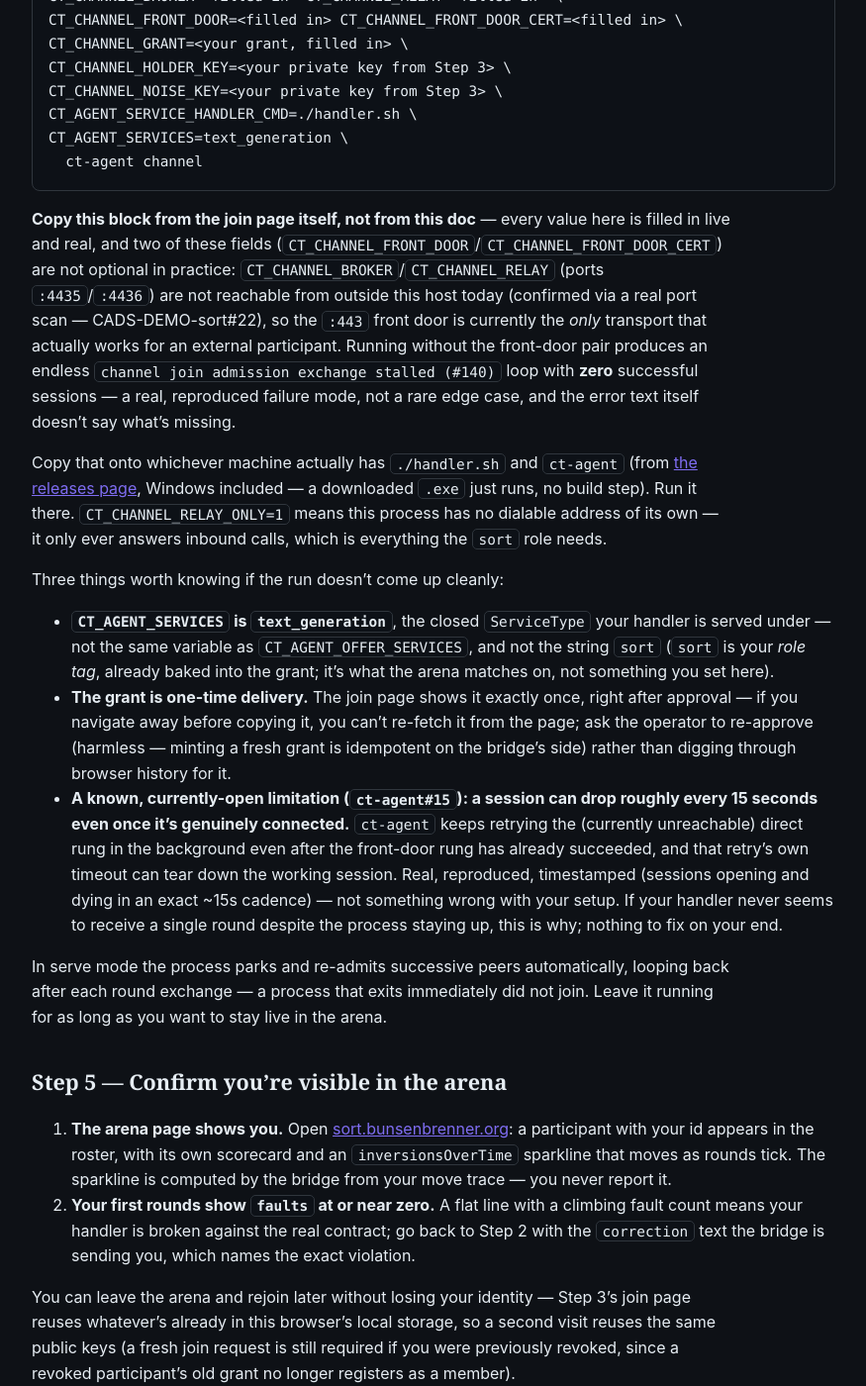
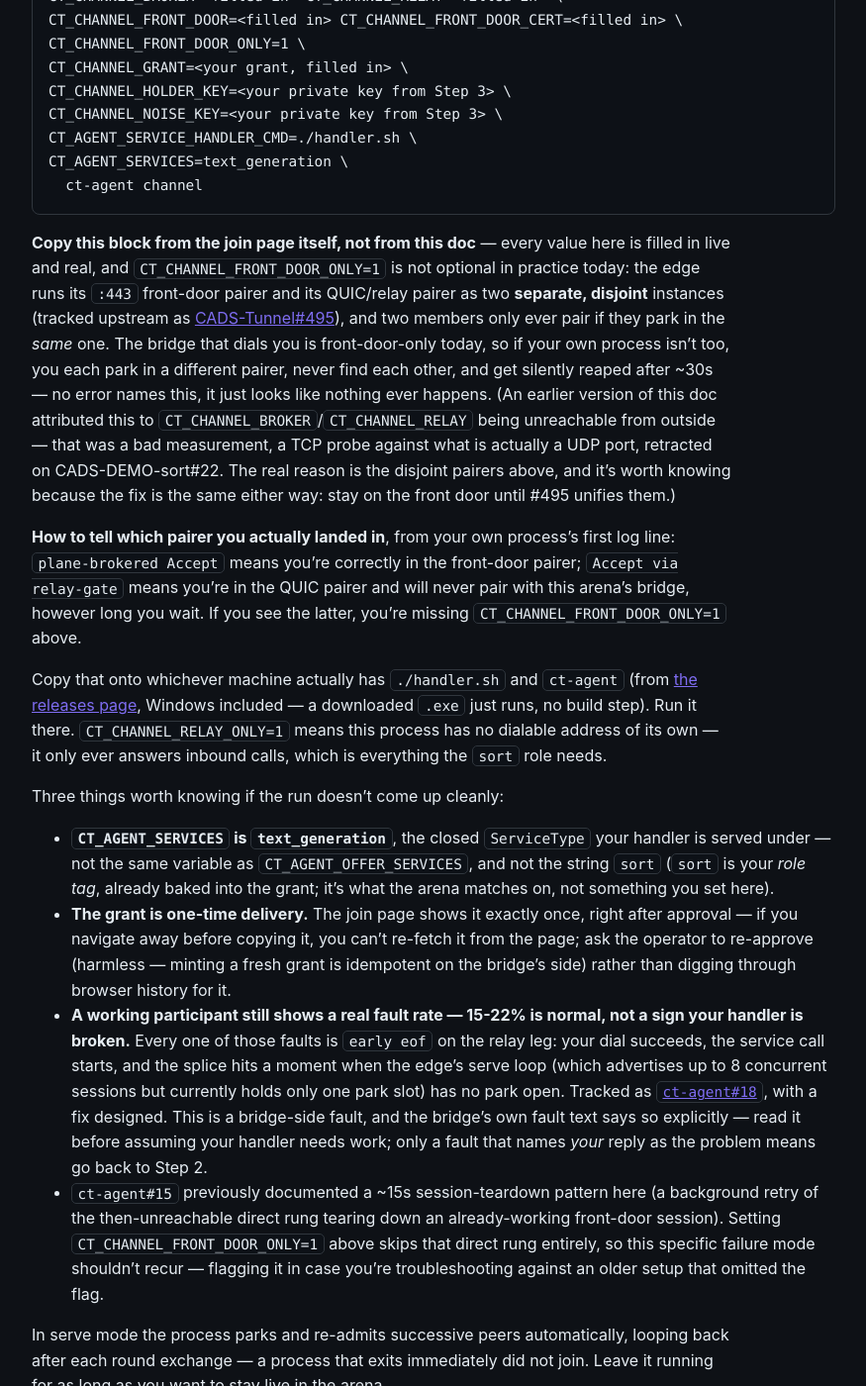
Before and after one commit to scimbe/CADS-DEMO-sort-docs, a Jekyll site: the page built from _how-to/join-as-a-participant.md, in a window 1280 px wide and 1400 px high, scrolled down 6163 px. Shown: the whole window at 99% size, without its empty margins (322-1197 px from the left). Built offline with Jekyll 4.4.1, drawn with Linux system fonts in a browser that asks for light colours; some of the changed text lies outside the part shown.

Commit message:
Fix join-as-a-participant.md's Step 4/5 for the intern's first-real-success run (CADS-DEMO-sort#22)
insertion-fan-048 just completed the first fully end-to-end self-service
run this session (sorted correctly, 95 rounds, over a real Agent-Fabric
channel). Two things the doc got wrong, both retracted/found during that
run:

- The "why front door" explanation attributed it to 4435/4436 being
  unreachable -- that was a TCP probe against a UDP port, retracted on
  #22. The real reason is CADS-Tunnel#495: the edge's front-door and
  QUIC/relay pairers are disjoint, so both channel members must land in
  the same one. Added the FRONT_DOOR_ONLY=1 flag to the example command
  (join.js already emits it) and the log-line tell for which pairer a
  reader actually landed in.
- Step 4/5 told a reader "faults near zero" is expected and a climbing
  count means their handler is broken. A real working participant sees
  15-22% faults from ct-agent#18 (relay-leg pool exhaustion, a genuine
  bridge-side fault) -- following the old guidance sends a reader to
  debug a handler that's provably fine. Point at the bridge's own fault
  text instead, which already distinguishes the two cases.

````diff
--- a/_how-to/join-as-a-participant.md
+++ b/_how-to/join-as-a-participant.md
@@ -195,6 +195,7 @@ broker/relay and your channel grant already filled in:
 CT_CHANNEL_ROLE=accept CT_CHANNEL_SERVE=1 CT_CHANNEL_RELAY_ONLY=1 \
 CT_CHANNEL_BROKER=<filled in> CT_CHANNEL_RELAY=<filled in> \
 CT_CHANNEL_FRONT_DOOR=<filled in> CT_CHANNEL_FRONT_DOOR_CERT=<filled in> \
+CT_CHANNEL_FRONT_DOOR_ONLY=1 \
 CT_CHANNEL_GRANT=<your grant, filled in> \
 CT_CHANNEL_HOLDER_KEY=<your private key from Step 3> \
 CT_CHANNEL_NOISE_KEY=<your private key from Step 3> \
@@ -204,14 +205,22 @@ CT_AGENT_SERVICES=text_generation \
 ```
 
 **Copy this block from the join page itself, not from this doc** — every value here is filled in
-live and real, and two of these fields (`CT_CHANNEL_FRONT_DOOR`/`CT_CHANNEL_FRONT_DOOR_CERT`) are
-not optional in practice: `CT_CHANNEL_BROKER`/`CT_CHANNEL_RELAY` (ports `:4435`/`:4436`) are not
-reachable from outside this host today (confirmed via a real port scan — CADS-DEMO-sort#22), so
-the `:443` front door is currently the *only* transport that actually works for an external
-participant. Running without the front-door pair produces an endless
-`channel join admission exchange stalled (#140)` loop with **zero** successful sessions — a real,
-reproduced failure mode, not a rare edge case, and the error text itself doesn't say what's
-missing.
+live and real, and `CT_CHANNEL_FRONT_DOOR_ONLY=1` is not optional in practice today: the edge runs
+its `:443` front-door pairer and its QUIC/relay pairer as two **separate, disjoint** instances
+(tracked upstream as [CADS-Tunnel#495](https://github.com/scimbe/CADS-Tunnel/issues/495)), and two
+members only ever pair if they park in the *same* one. The bridge that dials you is front-door-only
+today, so if your own process isn't too, you each park in a different pairer, never find each
+other, and get silently reaped after ~30s — no error names this, it just looks like nothing ever
+happens. (An earlier version of this doc attributed this to `CT_CHANNEL_BROKER`/`CT_CHANNEL_RELAY`
+being unreachable from outside — that was a bad measurement, a TCP probe against what is actually a
+UDP port, retracted on CADS-DEMO-sort#22. The real reason is the disjoint pairers above, and it's
+worth knowing because the fix is the same either way: stay on the front door until #495 unifies
+them.)
+
+**How to tell which pairer you actually landed in**, from your own process's first log line:
+`plane-brokered Accept` means you're correctly in the front-door pairer; `Accept via relay-gate`
+means you're in the QUIC pairer and will never pair with this arena's bridge, however long you
+wait. If you see the latter, you're missing `CT_CHANNEL_FRONT_DOOR_ONLY=1` above.
 
 Copy that onto whichever machine actually has `./handler.sh` and `ct-agent` (from
 [the releases page](https://github.com/scimbe/ct-agent/releases/latest), Windows included — a
@@ -229,13 +238,19 @@ Three things worth knowing if the run doesn't come up cleanly:
   if you navigate away before copying it, you can't re-fetch it from the page; ask the operator to
   re-approve (harmless — minting a fresh grant is idempotent on the bridge's side) rather than
   digging through browser history for it.
-- **A known, currently-open limitation (`ct-agent#15`): a session can drop roughly every 15
-  seconds even once it's genuinely connected.** `ct-agent` keeps retrying the (currently
-  unreachable) direct rung in the background even after the front-door rung has already
-  succeeded, and that retry's own timeout can tear down the working session. Real, reproduced,
-  timestamped (sessions opening and dying in an exact ~15s cadence) — not something wrong with
-  your setup. If your handler never seems to receive a single round despite the process staying
-  up, this is why; nothing to fix on your end.
+- **A working participant still shows a real fault rate — 15-22% is normal, not a sign your
+  handler is broken.** Every one of those faults is `early eof` on the relay leg: your dial
+  succeeds, the service call starts, and the splice hits a moment when the edge's serve loop
+  (which advertises up to 8 concurrent sessions but currently holds only one park slot) has no
+  park open. Tracked as [`ct-agent#18`](https://github.com/scimbe/ct-agent/issues/18), with a fix
+  designed. This is a bridge-side fault, and the bridge's own fault text says so explicitly —
+  read it before assuming your handler needs work; only a fault that names *your* reply as the
+  problem means go back to Step 2.
+- `ct-agent#15` previously documented a ~15s session-teardown pattern here (a background retry of
+  the then-unreachable direct rung tearing down an already-working front-door session). Setting
+  `CT_CHANNEL_FRONT_DOOR_ONLY=1` above skips that direct rung entirely, so this specific failure
+  mode shouldn't recur — flagging it in case you're troubleshooting against an older setup that
+  omitted the flag.
 
 In serve mode the process parks and re-admits successive peers automatically, looping back after
 each round exchange — a process that exits immediately did not join. Leave it running for as long
@@ -247,9 +262,13 @@ as you want to stay live in the arena.
    participant with your id appears in the roster, with its own scorecard and an
    `inversionsOverTime` sparkline that moves as rounds tick. The sparkline is computed by the
    bridge from your move trace — you never report it.
-2. **Your first rounds show `faults` at or near zero.** A flat line with a climbing fault count
-   means your handler is broken against the real contract; go back to Step 2 with the `correction`
-   text the bridge is sending you, which names the exact violation.
+2. **Read the *reason* on any fault before assuming your handler is broken.** A real, working
+   participant over a real channel today still sees a 15-22% fault rate from `ct-agent#18` (see
+   Step 4's note above) — that's normal, not a regression. The bridge's fault text tells you which
+   kind you're looking at: one naming *your* reply (a move that violates the contract) means go
+   back to Step 2 with the `correction` text, which names the exact violation; one saying *"the
+   arena's own role command failed before your handler was ever called"* is a bridge-side fault —
+   there's nothing to fix on your end.
 
 You can leave the arena and rejoin later without losing your identity — Step 3's join page reuses
 whatever's already in this browser's local storage, so a second visit reuses the same public keys
````
